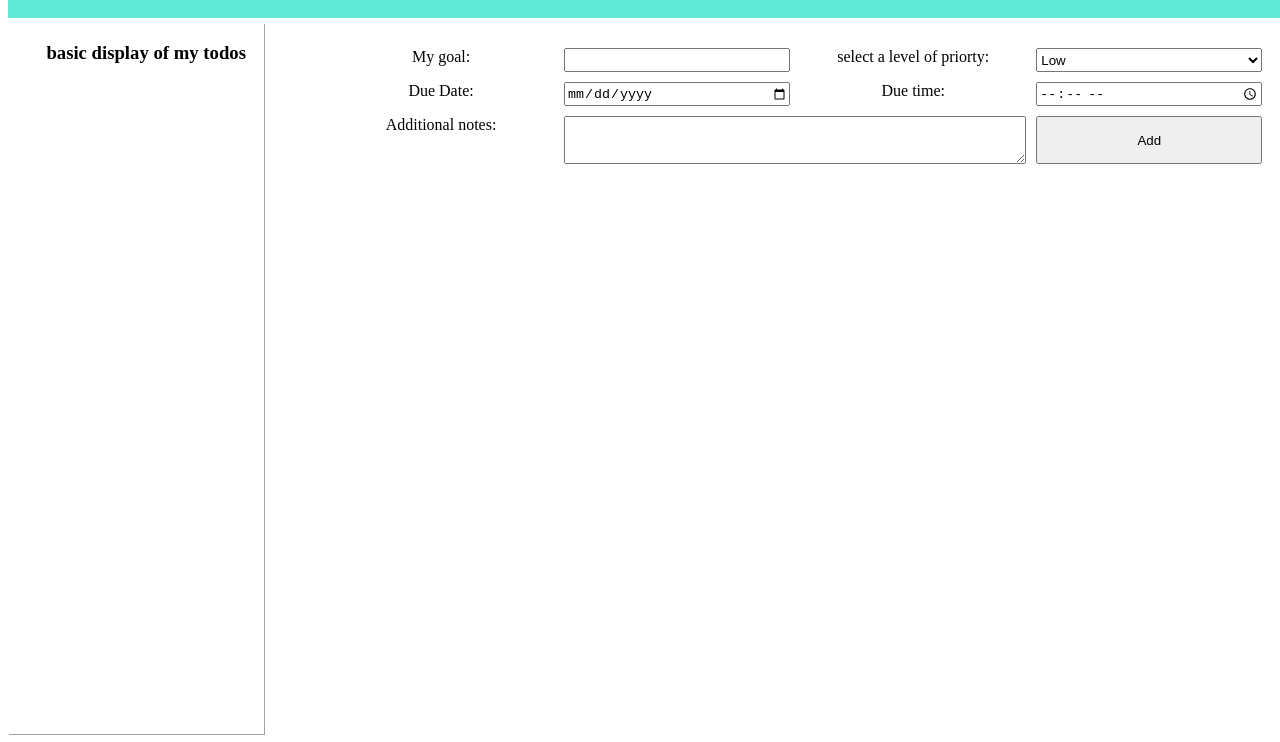
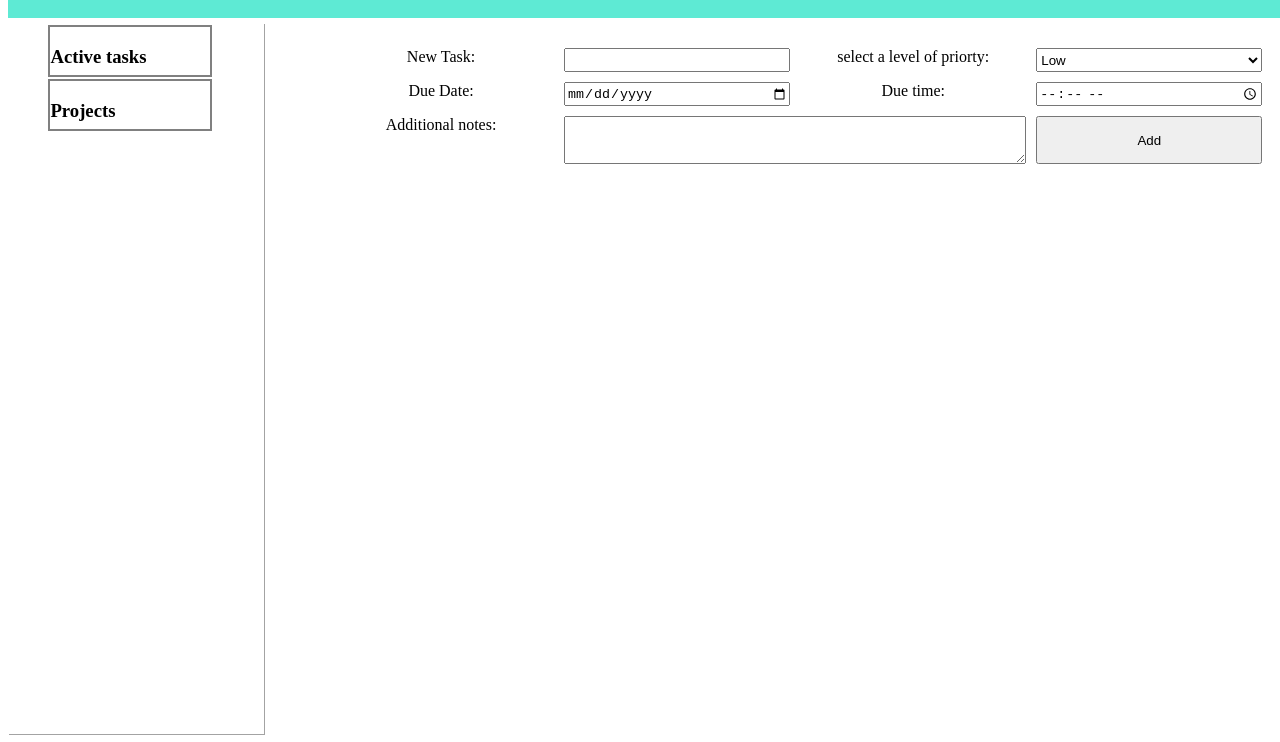
Before and after one commit to Barghout22/My-To-Do-List, a website built with webpack: page dist/index.html in a window 1280 px wide. Both pictures are taken after a click on the button 328 px from the left and 178 px from the top of the page. Shown: the part 74-816 px from the top of the page. Built offline with nearby package versions, Linux system fonts and the light colour scheme; a web font is replaced by a local one.

Commit message:
no major changes added new tabs on the side bar. will still add functionality to them.

```diff
--- a/src/div-manipulations.js
+++ b/src/div-manipulations.js
@@ -4,11 +4,12 @@ export function displayAdditionForm(parentDiv){
     const myToDoForm=document.createElement('div');
     myToDoForm.classList.add('displayForm');
 
-    AddLabel("title"," My goal:",myToDoForm);
+    AddLabel("title"," New Task:",myToDoForm);
     const titleInput=document.createElement("input");
     titleInput.type="text";
     titleInput.setAttribute("id","title");
     titleInput.name="title";
+    titleInput.value=" ";
     myToDoForm.appendChild(titleInput);
 
     AddLabel("priorty"," select a level of priorty:",myToDoForm);
--- a/src/index.js
+++ b/src/index.js
@@ -10,6 +10,13 @@ todoAddbtn.addEventListener('click',()=>{
     displayAdditionForm(mainDisplay);
 
   const submit=document.querySelector(".submissionButton");
-  submit.addEventListener('click',()=>console.log(document.querySelectorAll("input").values));
+  submit.addEventListener('click',()=>{
+    if((document.getElementById("title")).value===" ")
+    {alert("please enter a task");}
+else
+{
+    console.log(document.getElementById("title").value);
+}
+});
 
 });
--- a/src/object-creator.js
+++ b/src/object-creator.js
@@ -2,3 +2,5 @@
 {
 return{title,priorty,notes,dueDate,dueTime};
 }
+
+export const listOfToDos=[];
--- a/src/style.css
+++ b/src/style.css
@@ -69,3 +69,11 @@
 grid-column: 2/4;
 
 }
+
+.activeGoals,.projects{
+
+width: 10em;
+height: 3em;
+border: 2px solid grey;
+margin: 2px;
+}
```
Also changed, not shown: dist/index.html, dist/main.js.
